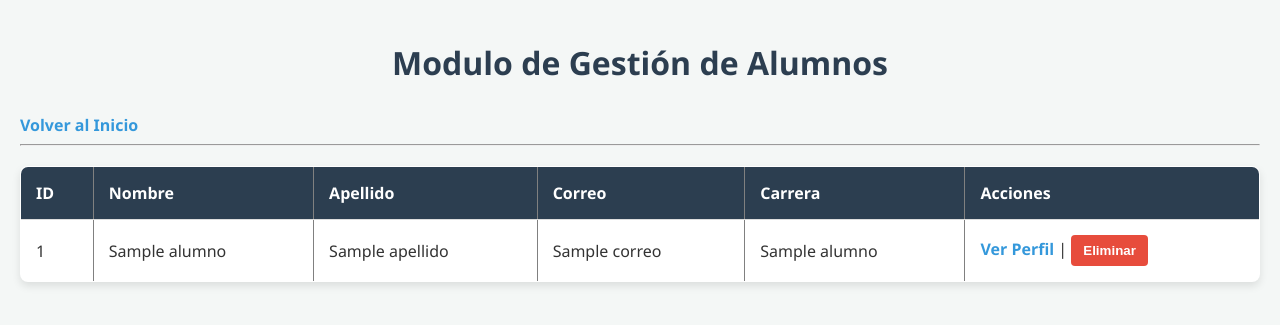
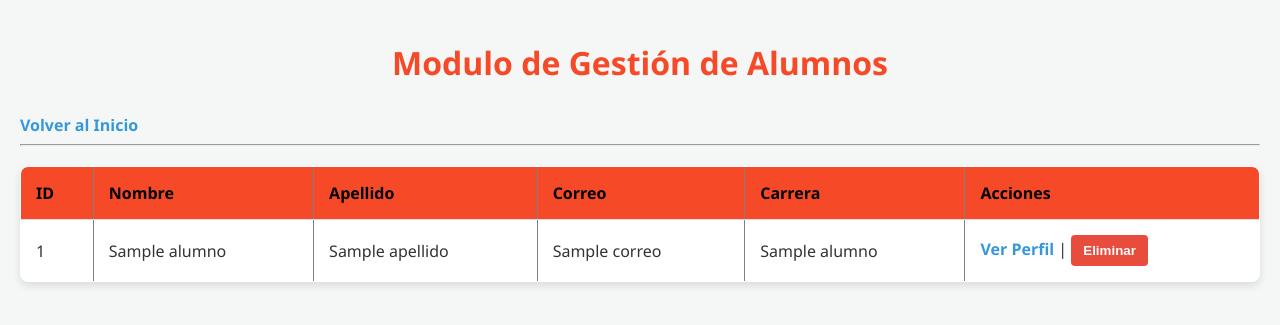
Before and after one commit to TrvpChylt/Sistema_Universidad, a Flask app: template templates/gestion_alumnos.html in a window 1280 px wide. Shown: the top 325 px of the page. Run offline with Flask 3, Linux system fonts and the light colour scheme; the template is opened without the code that fills it: most values are stand-ins (such as "Sample title", 1, 10 or a date in 2020).

Commit message:
Cambios en los estilos

```diff
--- a/static/gestion_A.css
+++ b/static/gestion_A.css
@@ -8,7 +8,7 @@ body {
 }
 
 h1 {
-    color: #2c3e50;
+    color: #F54927;
     text-align: center;
     margin-bottom: 30px;
 }
@@ -37,8 +37,8 @@ table {
 }
 
 thead {
-    background-color: #2c3e50;
-    color: #ffffff;
+    background-color: #F54927;
+    color: #000;
 }
 
 th, td {
```
